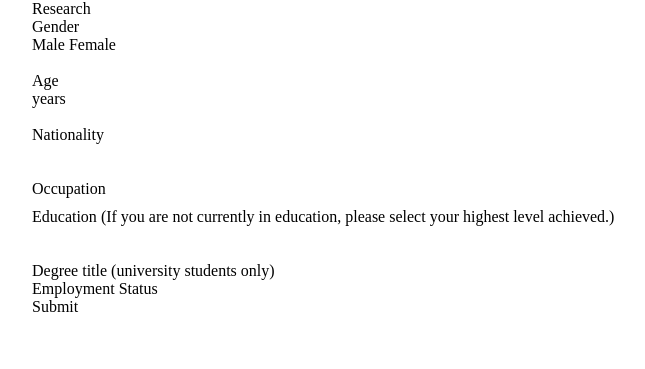
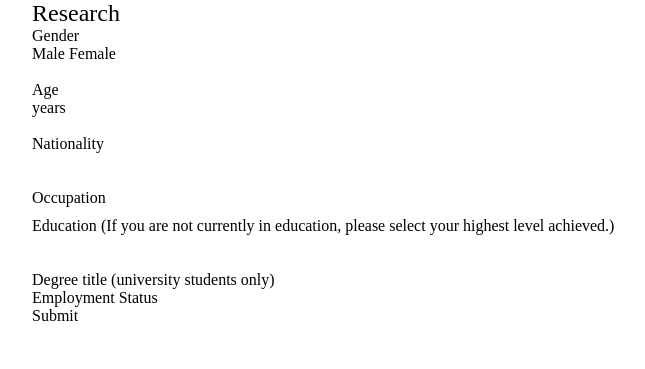
Before and after one commit to siddhantfriends/emotions, a PHP site: page / in a window 1280 px wide. Shown: the top 369 px of the page, without its empty margins (8-653 px from the left). Run offline with PHP 8.4, Linux system fonts and the light colour scheme; data that the repository does not hold is empty; some libraries are stand-ins or nearby versions.

Commit message:
fixed title bar height

```diff
--- a/include/title-bar.php
+++ b/include/title-bar.php
@@ -1,3 +1,3 @@
-<paper-toolbar justify="start">
-    <span class="title">Research</span>
+<paper-toolbar justify="center" class="medium-tall">
+    Research
 </paper-toolbar>
--- a/style/main.css
+++ b/style/main.css
@@ -8,8 +8,7 @@ body > div#content {
     margin: auto;
 }
 
-paper-toolbar > div#topBar > span.title {
-    margin-left: 0px;
+paper-toolbar {
     font-size: 24px;
 }
 
```
